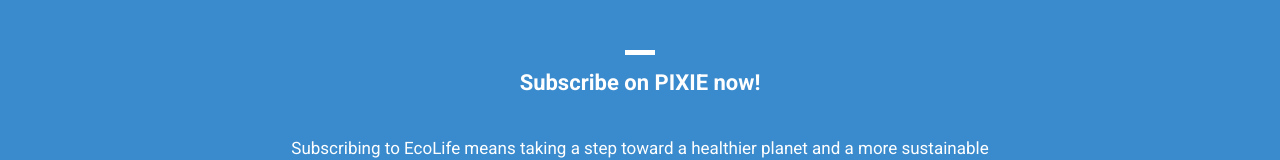
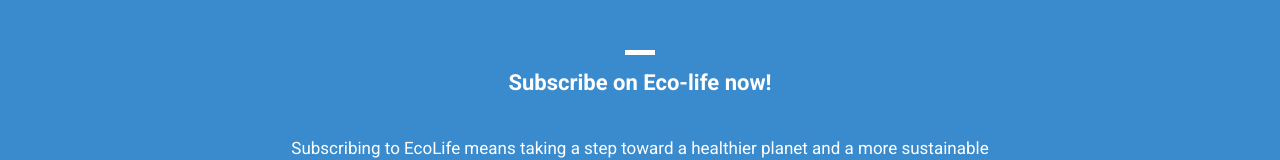
Before and after one commit to Amer447771kkk/eco-life-website-, a plain HTML site: page products.html in a window 1280 px wide. Shown: the part 1281-1441 px from the top of the page. Drawn offline with Linux system fonts and the light colour scheme.

Commit message:
Update products.html

```diff
--- a/products.html
+++ b/products.html
@@ -145,7 +145,7 @@ https://www.tooplate.com/view/2114-pixie
           <div class="col-md-12">
             <div class="section-heading">
               <div class="line-dec"></div>
-              <h1>Subscribe on PIXIE now!</h1>
+              <h1>Subscribe on Eco-life now!</h1>
             </div>
           </div>
           <div class="col-md-8 offset-md-2">
```
